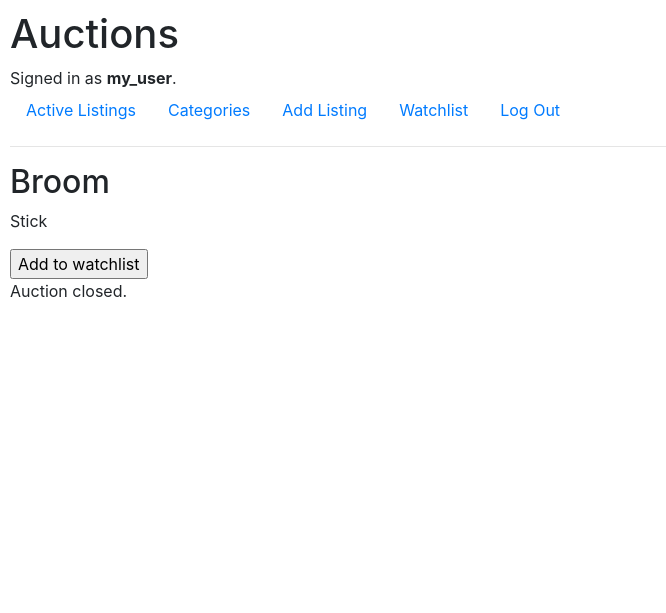
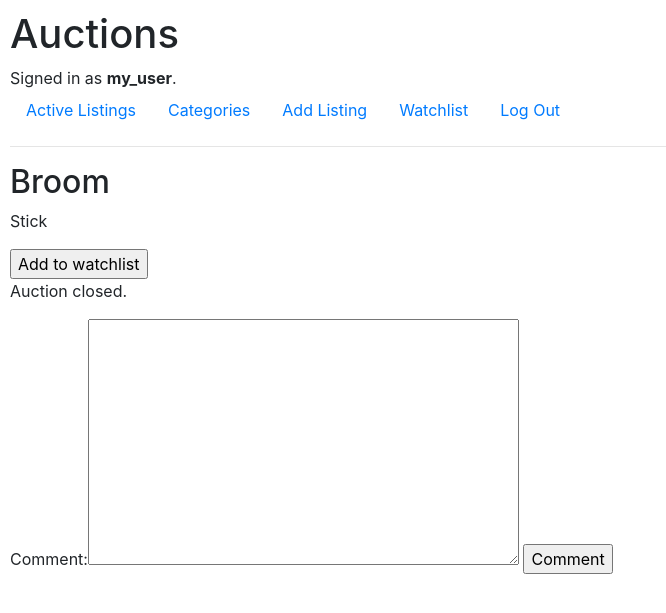
Before and after one commit to slawrie/CS50-commerce, a Django app: page /listings/1 in a window 1280 px wide. Shown: the top 613 px of the page, without its empty margins (0-666 px from the left). Run offline with Django 3.2, Linux system fonts and the light colour scheme; a user stored in the database is signed in; data comes from the database, SQL or seed files in the repository; both versions use the stored data as it was after the commit; some libraries are stand-ins or nearby versions.

Commit message:
Website structure finished. Auction image pending

```diff
--- a/auctions/forms.py
+++ b/auctions/forms.py
@@ -12,3 +12,9 @@ class BidForm(ModelForm):
     class Meta:
         model = Bid
         fields = ['amount']
+
+
+class CommentForm(ModelForm):
+    class Meta:
+        model = Comment
+        fields = ['comment']
--- a/auctions/models.py
+++ b/auctions/models.py
@@ -14,7 +14,7 @@ class Auction(models.Model):
     description = models.TextField(max_length=300, blank=True)
     initial_price = models.DecimalField(max_digits=8, decimal_places=2, default=0)
     current_price = models.DecimalField(max_digits=8, decimal_places=2, default=0)
-    category_choices = [('', ''), ('toys', 'Toys'), ('fashion', 'Fashion'),
+    category_choices = [('', 'Unspecified'), ('toys', 'Toys'), ('fashion', 'Fashion'),
                         ('electronics', 'Electronics'), ('books', 'Books'),
                         ('sports', 'Sports'), ('home', 'Home'), ('music', 'Music')]
 
@@ -23,8 +23,8 @@ class Auction(models.Model):
     active = models.BooleanField(default=True)  # bids still allowed if True
     winner = models.ForeignKey(User, models.SET_NULL, blank=True, null=True, related_name='winner')
 
+
 class Watchlist(models.Model):
-
     # Each item is associated to an item and a user
     auction = models.ForeignKey(Auction, on_delete=models.CASCADE)
     user = models.ForeignKey(User, on_delete=models.CASCADE, related_name='watchlist')
@@ -38,4 +38,8 @@ class Bid(models.Model):
 
 
 class Comment(models.Model):
-    pass
+    # Each item is associated to a user and an auction
+    auction = models.ForeignKey(Auction, on_delete=models.CASCADE, default="")
+    user = models.ForeignKey(User, on_delete=models.CASCADE, related_name='comment', default="")
+    date = models.DateTimeField(auto_now_add=True)
+    comment = models.TextField(max_length=300, default="")
--- a/auctions/templates/auctions/categories.html
+++ b/auctions/templates/auctions/categories.html
@@ -4,8 +4,7 @@
     <h2>Categories</h2>
         <ul>
         {% for category in categories %}
-            <li> <a class="nav-link" href="{% url 'listing' auction.id %}">{{auction.title}} </a>: {{auction.current_price}} US$ </li>
-
+            <li> <a class="nav-link" href="{% url 'category' category %}">{{category}} </a></li>
         {%  endfor %}
         </ul>
 {% endblock %}
--- a/auctions/templates/auctions/display_listing.html
+++ b/auctions/templates/auctions/display_listing.html
@@ -44,7 +44,21 @@
         {% endif %}
     {% endif %}
 
+    {% if user.is_authenticated %}
+        <form action="{% url 'place_comment' listing_pk=auction.id %}" method="POST">
+            {% csrf_token %}
+            {{ comment_form }}
+            <input type="submit" class="w3-button w3-round-xlarge" value="Comment" name="place_comment">
+            </form>
+    {%  endif %}
 
+    {% if comments %}
+        {% for comment in comments %}
+            <ul>
+            On {{ comment.date }}, {{ comment.user }} thought: {{ comment.comment }}
+            </ul>
+        {% endfor %}
+    {%  endif %}
     </div>
 
 {% endblock %}
--- a/auctions/urls.py
+++ b/auctions/urls.py
@@ -12,6 +12,8 @@ urlpatterns = [
     path("listings/<int:listing_pk>", views.display_listing, name="listing"),
     path("listings/<int:listing_pk>/close", views.close_listing, name="close_listing"),
     path("listings/<int:listing_pk>/bid", views.place_bid, name="place_bid"),
+    path("listings/<int:listing_pk>/comment", views.place_comment, name="place_comment"),
     path("listings/<int:listing_pk>/watch", views.watch, name="watch"),
-    path("categories", views.categories, name='categories')
+    path("categories", views.categories, name='categories'),
+    path("categories/<str:category>", views.category, name='category')
 ]
--- a/auctions/views.py
+++ b/auctions/views.py
@@ -4,7 +4,7 @@ from django.http import HttpResponse, HttpResponseRedirect
 from django.shortcuts import render, redirect
 from django.urls import reverse
 from django.contrib.auth.decorators import login_required
-from .forms import AuctionForm, BidForm
+from .forms import AuctionForm, BidForm, CommentForm
 from .models import User, Auction, Watchlist, Bid, Comment
 
 
@@ -111,19 +111,45 @@ def display_listing(request, listing_pk):
         is_winner = False
 
     bid_form = BidForm()
+
+    # handle comments
+    comments = Comment.objects.filter(auction=listing_pk)
+
+    comment_form = CommentForm()
+
     return render(request, "auctions/display_listing.html", {
             "auction": auction,
             "is_seller": is_seller,
             "on_watch": on_watch,
             "is_winner": is_winner,
             "bid_form": bid_form,
+            "comments": comments,
+            "comment_form": comment_form
     })
 
 
 def categories(request):
     # display all categories, link redirects to active listings in the category
-    #categories = Auction.objects.get.category_choices
-    pass
+    categories = [c[1] for c in Auction.category.field.choices]
+    categories.sort()
+    return render(request, 'auctions/categories.html', {
+        'categories': categories
+    })
+
+
+def category(request, category):
+    # display listings in that category
+    # Filter auctions
+
+    if category == 'Unspecified':
+        auctions = Auction.objects.filter(category='', active=True)
+    else:
+        auctions = Auction.objects.filter(category=category.lower(), active=True)
+    return render(request, 'auctions/category.html', {
+        'category': category,
+        'auctions': auctions
+    })
+
 
 @login_required(login_url="login")
 def add_listing(request):
@@ -199,6 +225,26 @@ def place_bid(request, listing_pk):
                 return HttpResponse("Error -- increase the amount of your bid.")
 
 
+
+@login_required(login_url="login")
+def place_comment(request, listing_pk):
+
+    if request.method == 'POST':
+        # get data from form
+        form = CommentForm(request.POST)
+        if form.is_valid():
+            comment = form.cleaned_data["comment"]
+            auction = Auction.objects.get(pk=listing_pk)
+
+           # save comment
+            new_comment = Comment(user=request.user,
+                                  auction=auction,
+                                  comment=comment)
+            new_comment.save()
+
+            return display_listing(request, listing_pk) # should display updated comments
+
+
 @login_required(login_url="login")
 # to be finished, button doesn't work to close auction
 def close_listing(request, listing_pk):
```
Also changed, not shown: auctions/templates/auctions/category.html (added, +11 -0 lines), auctions/migrations/0009_alter_auction_category.py (added), auctions/migrations/0010_auto_20220518_1456.py (added), db.sqlite3.
